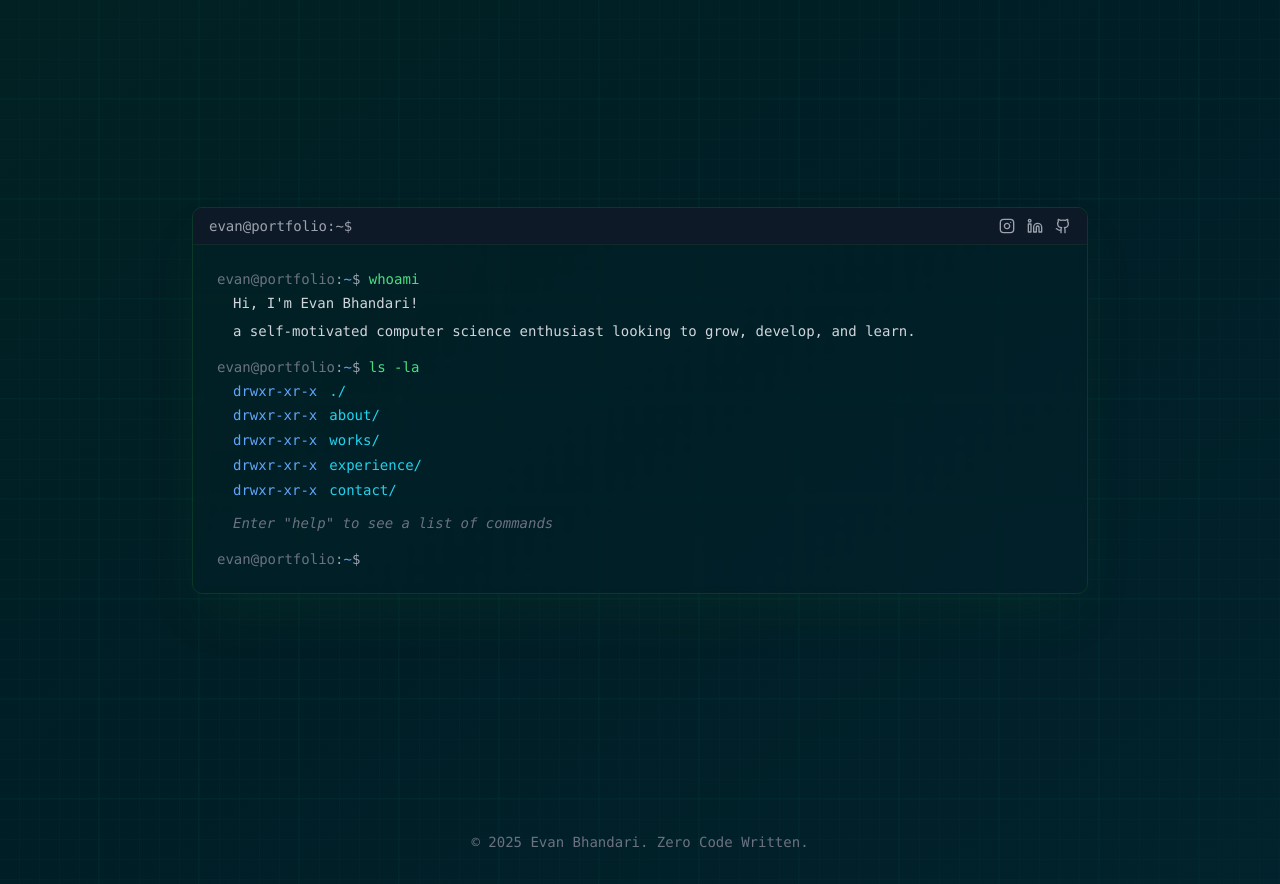
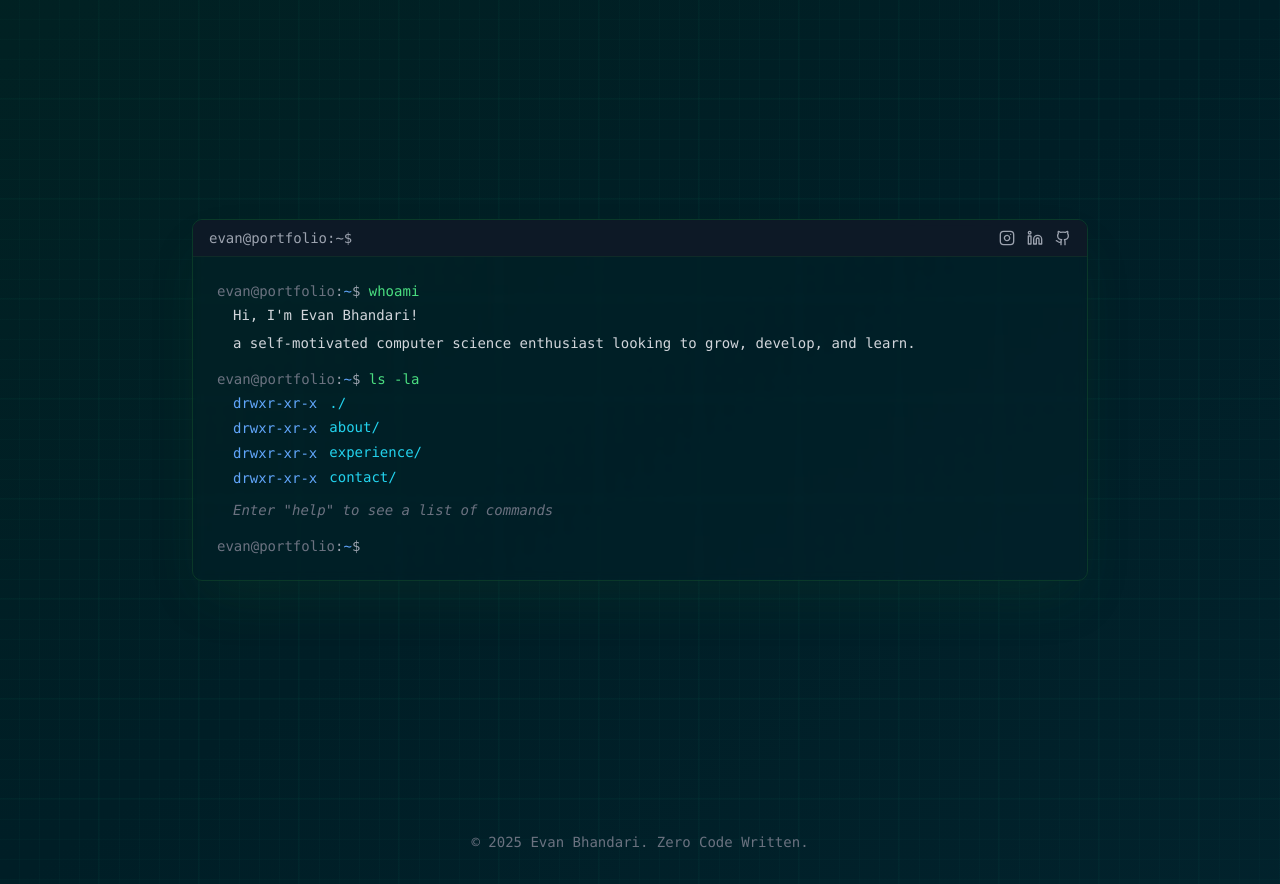
Before and after one commit to evanbh256/terminalportfolio, a React (Vite) app: page / in a window 1280 px wide. Built offline with nearby package versions, Linux system fonts and the light colour scheme.

Commit message:
removed work

```diff
--- a/src/App.tsx
+++ b/src/App.tsx
@@ -1,7 +1,7 @@
 import { useState } from "react";
 import { Hero } from "./components/Hero";
 import { About } from "./components/About";
-import { Works } from "./components/Works";
+// import { Works } from "./components/Works";
 import { Experience } from "./components/Experience";
 import { Contact } from "./components/Contact";
 import { Window } from "./components/Window";
@@ -28,7 +28,7 @@ export default function App() {
   const getWindowTitle = (section: string) => {
     const titles: { [key: string]: string } = {
       about: "evan@portfolio:~/about$",
-      works: "evan@portfolio:~/works$",
+      // works: "evan@portfolio:~/works$",
       experience: "evan@portfolio:~/experience$",
       contact: "evan@portfolio:~/contact$",
     };
@@ -56,11 +56,11 @@ export default function App() {
           <About />
         </Window>
       )}
-      {openWindows.includes("works") && (
+      {/* {openWindows.includes("works") && (
         <Window title={getWindowTitle("works")} onClose={() => handleCloseWindow("works")}>
           <Works />
         </Window>
-      )}
+      )} */}
       {openWindows.includes("experience") && (
         <Window title={getWindowTitle("experience")} onClose={() => handleCloseWindow("experience")}>
           <Experience />
--- a/src/components/Hero.tsx
+++ b/src/components/Hero.tsx
@@ -44,7 +44,7 @@ export function Hero({ onNavigate }: HeroProps) {
                 about/
               </button>
             </div>
-            <div className="flex items-center gap-3">
+            {/* <div className="flex items-center gap-3">
               <span className="text-blue-400">drwxr-xr-x</span>
               <button
                 onClick={() => handleInitialDirectoryClick("works")}
@@ -52,7 +52,7 @@ export function Hero({ onNavigate }: HeroProps) {
               >
                 works/
               </button>
-            </div>
+            </div> */}
             <div className="flex items-center gap-3">
               <span className="text-blue-400">drwxr-xr-x</span>
               <button
@@ -100,7 +100,7 @@ export function Hero({ onNavigate }: HeroProps) {
           <div className="ml-2 mt-1 space-y-1">
             <div><span className="text-green-400">whoami</span> - Display information about me</div>
             <div><span className="text-green-400">ls</span> - List available sections</div>
-            <div><span className="text-green-400">cd [section]</span> - Navigate to a section (about/works/experience/contact)</div>
+            <div><span className="text-green-400">cd [section]</span> - Navigate to a section (about/experience/contact)</div>
             <div><span className="text-green-400">uname -a</span> - Print system information</div>
             <div><span className="text-green-400">clear</span> - Clear the terminal</div>
             <div><span className="text-green-400">help</span> - Show this help message</div>
@@ -140,7 +140,7 @@ export function Hero({ onNavigate }: HeroProps) {
                 about/
               </button>
             </div>
-            <div className="flex items-center gap-3">
+            {/* <div className="flex items-center gap-3">
               <span className="text-blue-400">drwxr-xr-x</span>
               <button
                 onClick={() => handleDirectoryClick("works")}
@@ -148,7 +148,7 @@ export function Hero({ onNavigate }: HeroProps) {
               >
                 works/
               </button>
-            </div>
+            </div> */}
             <div className="flex items-center gap-3">
               <span className="text-blue-400">drwxr-xr-x</span>
               <button
@@ -196,7 +196,7 @@ export function Hero({ onNavigate }: HeroProps) {
       );
     } else if (trimmedCmd.startsWith("cd ")) {
       const section = trimmedCmd.substring(3).trim().replace("/", "");
-      const validSections = ["about", "works", "experience", "contact", "home"];
+      const validSections = ["about", "experience", "contact", "home"]; // "works" removed
 
       if (validSections.includes(section)) {
         onNavigate(section);
--- a/src/components/Navigation.tsx
+++ b/src/components/Navigation.tsx
@@ -10,7 +10,7 @@ export function Navigation({ activeSection, onNavigate }: NavigationProps) {
   const navItems = [
     { id: "home", label: "/home" },
     { id: "about", label: "/about" },
-    { id: "works", label: "/works" },
+    // { id: "works", label: "/works" },
     { id: "experience", label: "/experience" },
     { id: "contact", label: "/contact" },
   ];
```
Also changed, not shown: 4 other files (tests, documents, lock files or other folders).
